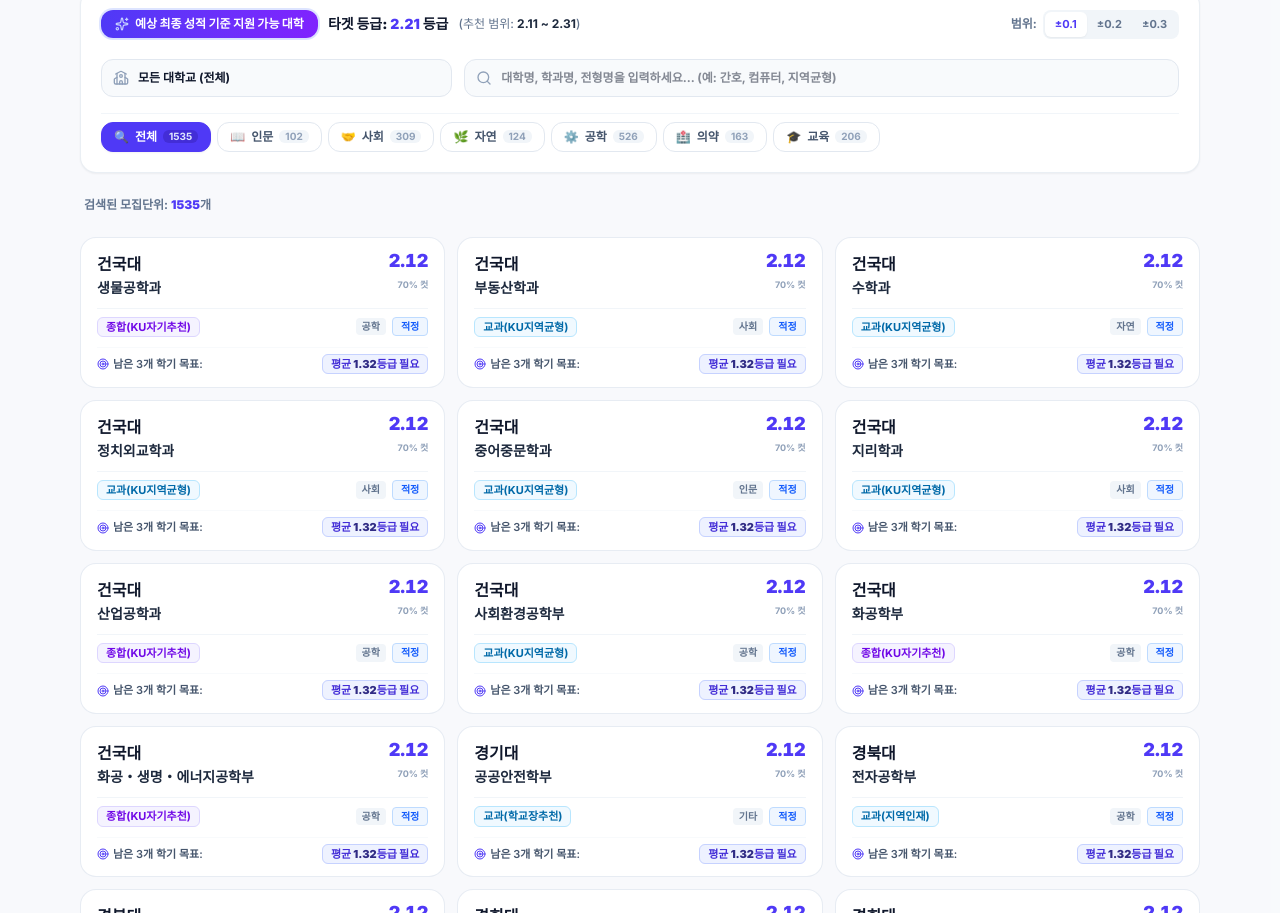
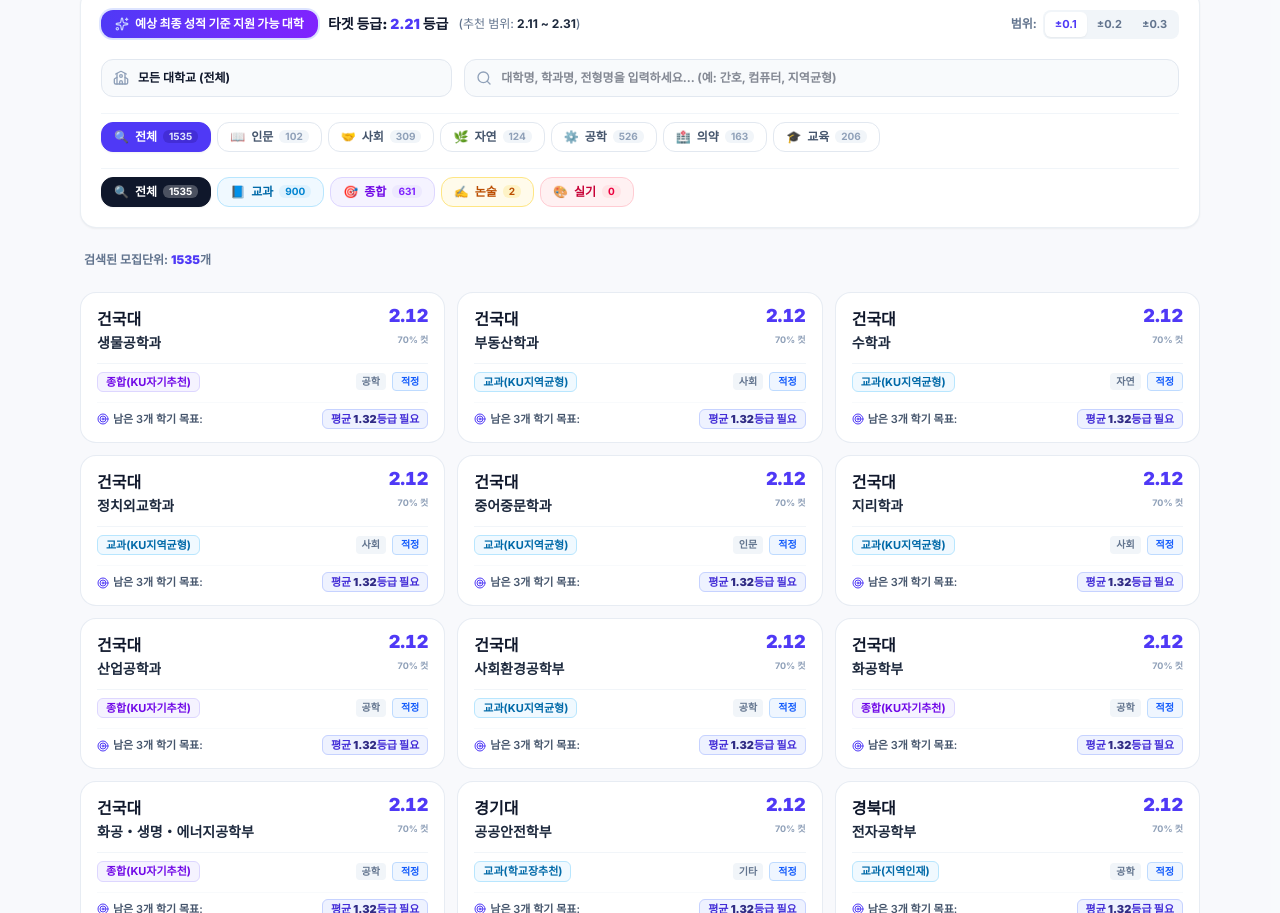
Before and after one commit to kangseok-hub/converter, a React (Vite) app: page / in a window 1280 px wide. Shown: the part 986-1899 px from the top of the page. Built offline with nearby package versions, Linux system fonts and the light colour scheme; a web font is replaced by a local one.

Commit message:
Update App.tsx

```diff
--- a/src/App.tsx
+++ b/src/App.tsx
@@ -52,6 +52,7 @@
 
   const [conversionVersion, setConversionVersion] = useState<ConversionVersion>('mixed');
   const [selectedCategory, setSelectedCategory] = useState<Category | '전체'>('전체');
+  const [selectedAdmissionType, setSelectedAdmissionType] = useState<'전체' | '교과' | '종합' | '논술' | '실기'>('전체');
   const [searchQuery, setSearchQuery] = useState('');
   const [searchRange, setSearchRange] = useState<number>(0.1);
   const [selectedUniversity, setSelectedUniversity] = useState<string>('전체');
@@ -60,7 +61,7 @@
 
   useEffect(() => {
     setDisplayLimit(90);
-  }, [conversionVersion, selectedCategory, searchQuery, searchRange, selectedUniversity, grades, searchMode, includeTopTier, completedSemester]);
+  }, [conversionVersion, selectedCategory, selectedAdmissionType, searchQuery, searchRange, selectedUniversity, grades, searchMode, includeTopTier, completedSemester]);
 
   const allRecords = useMemo(() => parseCSV(rawCSV), []);
 
@@ -235,14 +236,25 @@
     };
   };
 
+  // 전형명 앞부분(교과/종합/논술/실기 등)으로 전형 유형을 판정.
+  // 배지 색(getAdmissionTypeStyle)과 짝이 맞도록 같은 접두어 규칙을 사용한다.
+  const getAdmissionType = (admissionName: string): '교과' | '종합' | '논술' | '실기' | '기타' => {
+    if (admissionName.startsWith('교과')) return '교과';
+    if (admissionName.startsWith('종합')) return '종합';
+    if (admissionName.startsWith('논술')) return '논술';
+    if (admissionName.startsWith('실기') || admissionName.startsWith('적성')) return '실기';
+    return '기타';
+  };
+
   const categoryCounts = useMemo(() => {
     const baseFiltered = allRecords.filter(record => {
       const gradeMatch = searchMode === 'goal_seek' || (record.averageGrade >= lowerBound && record.averageGrade <= upperBound);
       const universityMatch = selectedUniversity === '전체' || record.university === selectedUniversity;
+      const admissionTypeMatch = selectedAdmissionType === '전체' || getAdmissionType(record.admissionName) === selectedAdmissionType;
       const searchMatch = record.university.toLowerCase().includes(searchQuery.toLowerCase()) ||
                           record.department.toLowerCase().includes(searchQuery.toLowerCase()) ||
                           record.admissionName.toLowerCase().includes(searchQuery.toLowerCase());
-      return gradeMatch && universityMatch && searchMatch;
+      return gradeMatch && universityMatch && admissionTypeMatch && searchMatch;
     });
 
     const counts: Record<string, number> = { '전체': baseFiltered.length };
@@ -250,10 +262,10 @@
       counts[r.category] = (counts[r.category] || 0) + 1;
     });
     return counts;
-  }, [allRecords, lowerBound, upperBound, selectedUniversity, searchQuery, searchMode]);
+  }, [allRecords, lowerBound, upperBound, selectedUniversity, selectedAdmissionType, searchQuery, searchMode]);
 
-  const filteredRecords = useMemo(() => {
-    return allRecords.filter(record => {
+  const admissionTypeCounts = useMemo(() => {
+    const baseFiltered = allRecords.filter(record => {
       const gradeMatch = searchMode === 'goal_seek' || (record.averageGrade >= lowerBound && record.averageGrade <= upperBound);
       const categoryMatch = selectedCategory === '전체' || record.category === selectedCategory;
       const universityMatch = selectedUniversity === '전체' || record.university === selectedUniversity;
@@ -261,8 +273,28 @@
                           record.department.toLowerCase().includes(searchQuery.toLowerCase()) ||
                           record.admissionName.toLowerCase().includes(searchQuery.toLowerCase());
       return gradeMatch && categoryMatch && universityMatch && searchMatch;
+    });
+
+    const counts: Record<string, number> = { '전체': baseFiltered.length };
+    baseFiltered.forEach(r => {
+      const type = getAdmissionType(r.admissionName);
+      counts[type] = (counts[type] || 0) + 1;
+    });
+    return counts;
+  }, [allRecords, lowerBound, upperBound, selectedCategory, selectedUniversity, searchQuery, searchMode]);
+
+  const filteredRecords = useMemo(() => {
+    return allRecords.filter(record => {
+      const gradeMatch = searchMode === 'goal_seek' || (record.averageGrade >= lowerBound && record.averageGrade <= upperBound);
+      const categoryMatch = selectedCategory === '전체' || record.category === selectedCategory;
+      const admissionTypeMatch = selectedAdmissionType === '전체' || getAdmissionType(record.admissionName) === selectedAdmissionType;
+      const universityMatch = selectedUniversity === '전체' || record.university === selectedUniversity;
+      const searchMatch = record.university.toLowerCase().includes(searchQuery.toLowerCase()) ||
+                          record.department.toLowerCase().includes(searchQuery.toLowerCase()) ||
+                          record.admissionName.toLowerCase().includes(searchQuery.toLowerCase());
+      return gradeMatch && categoryMatch && admissionTypeMatch && universityMatch && searchMatch;
     }).sort((a, b) => a.averageGrade - b.averageGrade);
-  }, [allRecords, lowerBound, upperBound, selectedCategory, searchQuery, selectedUniversity, searchMode]);
+  }, [allRecords, lowerBound, upperBound, selectedCategory, selectedAdmissionType, searchQuery, selectedUniversity, searchMode]);
 
   const getDifficulty = (avgGrade: number, myGrade: number) => {
     const diff = avgGrade - myGrade;
@@ -287,6 +319,46 @@
       return 'bg-rose-50 text-rose-700 border-rose-200';
     }
     return 'bg-slate-100 text-slate-500 border-slate-200';
+  };
+
+  // 전형 유형 탭 버튼 색상: 선택 안 됐을 때는 파스텔톤(getAdmissionTypeStyle과 동일 계열),
+  // 선택됐을 때는 같은 색조의 진한 버전으로 강조한다.
+  const admissionTypeTabs: { id: '전체' | '교과' | '종합' | '논술' | '실기'; name: string; emoji: string }[] = [
+    { id: '전체', name: '전체', emoji: '🔍' },
+    { id: '교과', name: '교과', emoji: '📘' },
+    { id: '종합', name: '종합', emoji: '🎯' },
+    { id: '논술', name: '논술', emoji: '✍️' },
+    { id: '실기', name: '실기', emoji: '🎨' },
+  ];
+
+  const getAdmissionTypeTabStyle = (id: '전체' | '교과' | '종합' | '논술' | '실기', isSelected: boolean) => {
+    if (isSelected) {
+      switch (id) {
+        case '교과': return 'bg-sky-600 border-sky-600 text-white shadow-xs';
+        case '종합': return 'bg-violet-600 border-violet-600 text-white shadow-xs';
+        case '논술': return 'bg-amber-500 border-amber-500 text-white shadow-xs';
+        case '실기': return 'bg-rose-600 border-rose-600 text-white shadow-xs';
+        default: return 'bg-slate-900 border-slate-900 text-white shadow-xs';
+      }
+    }
+    switch (id) {
+      case '교과': return 'bg-sky-50 border-sky-200 text-sky-700 hover:bg-sky-100';
+      case '종합': return 'bg-violet-50 border-violet-200 text-violet-700 hover:bg-violet-100';
+      case '논술': return 'bg-amber-50 border-amber-200 text-amber-700 hover:bg-amber-100';
+      case '실기': return 'bg-rose-50 border-rose-200 text-rose-700 hover:bg-rose-100';
+      default: return 'bg-white border-slate-200 text-slate-600 hover:bg-slate-50';
+    }
+  };
+
+  const getAdmissionTypeTabCountStyle = (id: '전체' | '교과' | '종합' | '논술' | '실기', isSelected: boolean) => {
+    if (isSelected) return 'bg-white/25 text-white';
+    switch (id) {
+      case '교과': return 'bg-sky-100 text-sky-600';
+      case '종합': return 'bg-violet-100 text-violet-600';
+      case '논술': return 'bg-amber-100 text-amber-700';
+      case '실기': return 'bg-rose-100 text-rose-600';
+      default: return 'bg-slate-100 text-slate-400';
+    }
   };
 
   const categories: { id: Category | '전체'; name: string; icon: any; emoji: string }[] = [
@@ -847,6 +919,28 @@
                 );
               })}
             </div>
+
+            {/* 전형 유형 탭 (교과/종합/논술/실기) */}
+            <div className="flex flex-wrap gap-1.5 pt-2 border-t border-slate-100">
+              {admissionTypeTabs.map((tab) => {
+                const count = admissionTypeCounts[tab.id] || 0;
+                const isSelected = selectedAdmissionType === tab.id;
+                return (
+                  <button
+                    key={tab.id}
+                    type="button"
+                    onClick={() => setSelectedAdmissionType(tab.id)}
+                    className={`inline-flex items-center gap-1.5 px-3 py-1.5 rounded-xl text-xs font-bold transition-all border cursor-pointer ${getAdmissionTypeTabStyle(tab.id, isSelected)}`}
+                  >
+                    <span>{tab.emoji}</span>
+                    <span>{tab.name}</span>
+                    <span className={`text-[10px] px-1.5 py-0.2 rounded-md ${getAdmissionTypeTabCountStyle(tab.id, isSelected)}`}>
+                      {count}
+                    </span>
+                  </button>
+                );
+              })}
+            </div>
           </div>
 
           {/* 검색 결과 카운터 */}
@@ -855,12 +949,13 @@
               검색된 모집단위: <strong className="text-indigo-600">{filteredRecords.length}</strong>개
               {searchMode === 'goal_seek' && <span className="ml-2 text-amber-700 font-semibold">(목표 역산 모드)</span>}
             </p>
-            {selectedUniversity !== '전체' || selectedCategory !== '전체' || searchQuery !== '' ? (
+            {selectedUniversity !== '전체' || selectedCategory !== '전체' || selectedAdmissionType !== '전체' || searchQuery !== '' ? (
               <button
                 type="button"
                 onClick={() => {
                   setSelectedUniversity('전체');
                   setSelectedCategory('전체');
+                  setSelectedAdmissionType('전체');
                   setSearchQuery('');
                 }}
                 className="text-[11px] font-bold text-slate-400 hover:text-indigo-600 cursor-pointer"
```
